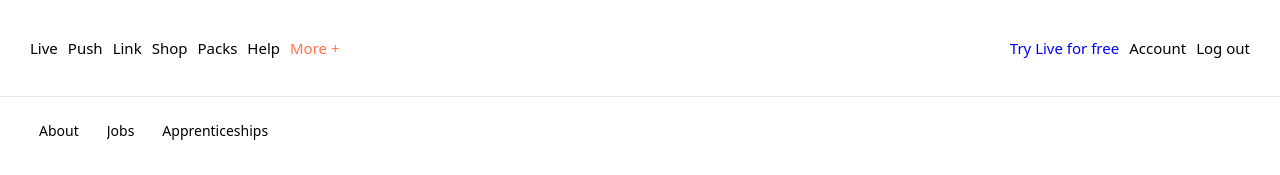
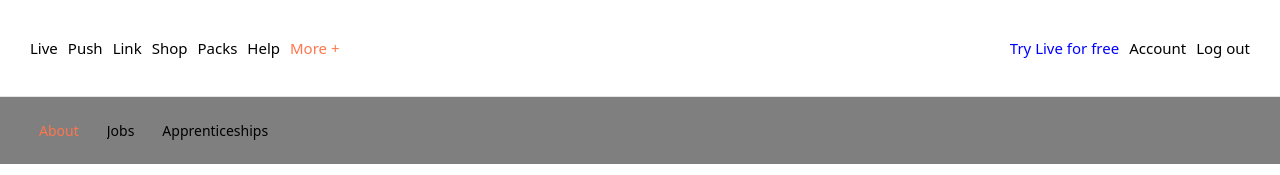
Before and after one commit to katzMotel/ableton-about-page, a website built with Vite: page index.html in a window 1280 px wide. Shown: the top 175 px of the page. Built offline with nearby package versions, Linux system fonts and the light colour scheme; files whose address does not match are found by name.

Commit message:
created sticky navbar, additional styling needed

```diff
--- a/index.html
+++ b/index.html
@@ -45,7 +45,7 @@
         </nav>
         <div class="nav__lower">
             <ul>
-                <li><a href="#"><span>About</span></a></li>
+                <li><a href="#" style = "color: #ff764d"><span>About</span></a></li>
                 <li><a href="#">Jobs</a></li>
                 <li><a href="#">Apprenticeships</a></li>
             </ul>
--- a/src/styles/style.css
+++ b/src/styles/style.css
@@ -60,6 +60,8 @@ nav {
 }
 
 .nav__lower {
+    position:sticky;
+    top:0;
     height: 10vh;
 }
 
@@ -67,7 +69,8 @@ nav {
     display: flex;
     padding: 10px 25px;
     font-size: 14px;
-
+    background-color:rgba(0, 0, 0, 0.5);
+    z-index:4;
 }
 .nav__lower ul li{
     margin: 14px;
@@ -114,6 +117,7 @@ nav {
     height: 550px;
     object-fit: cover;
     object-position: center;
+    z-index:0;
 }
 
 .header h1 {
```
